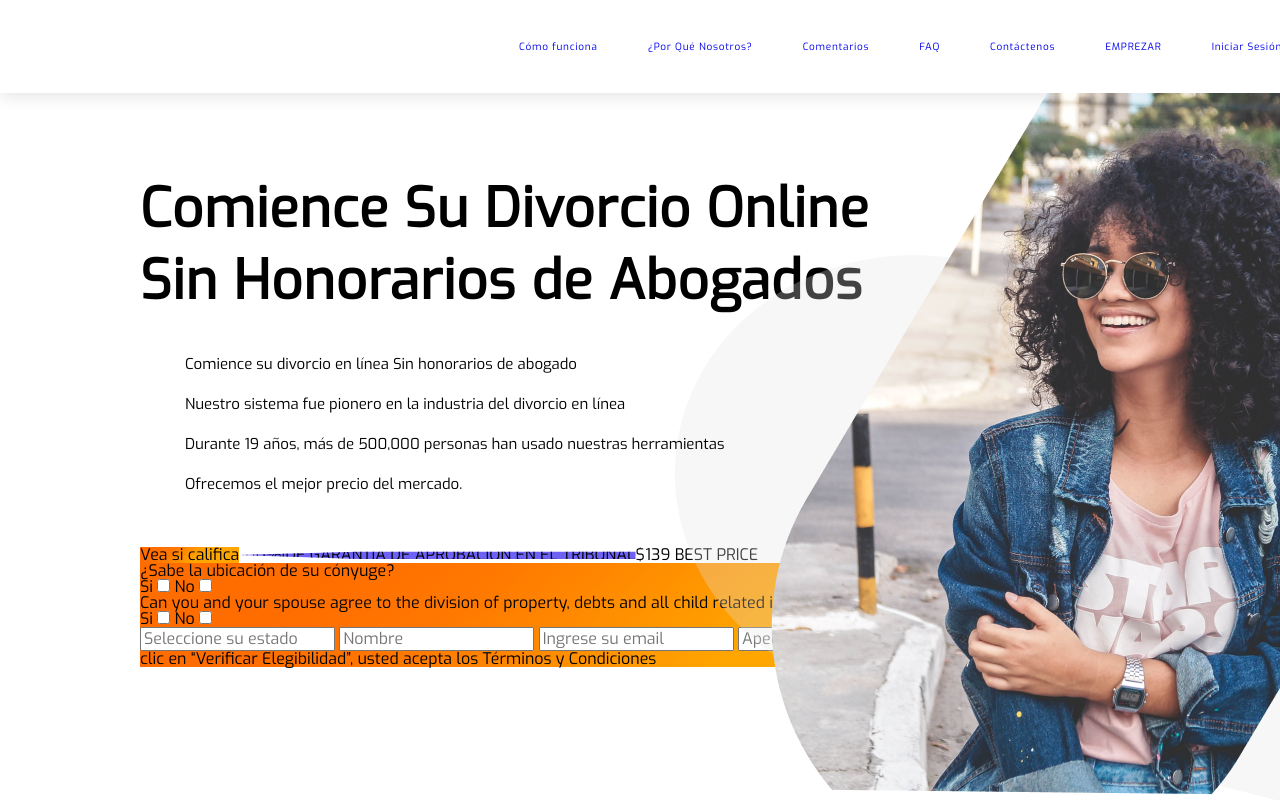
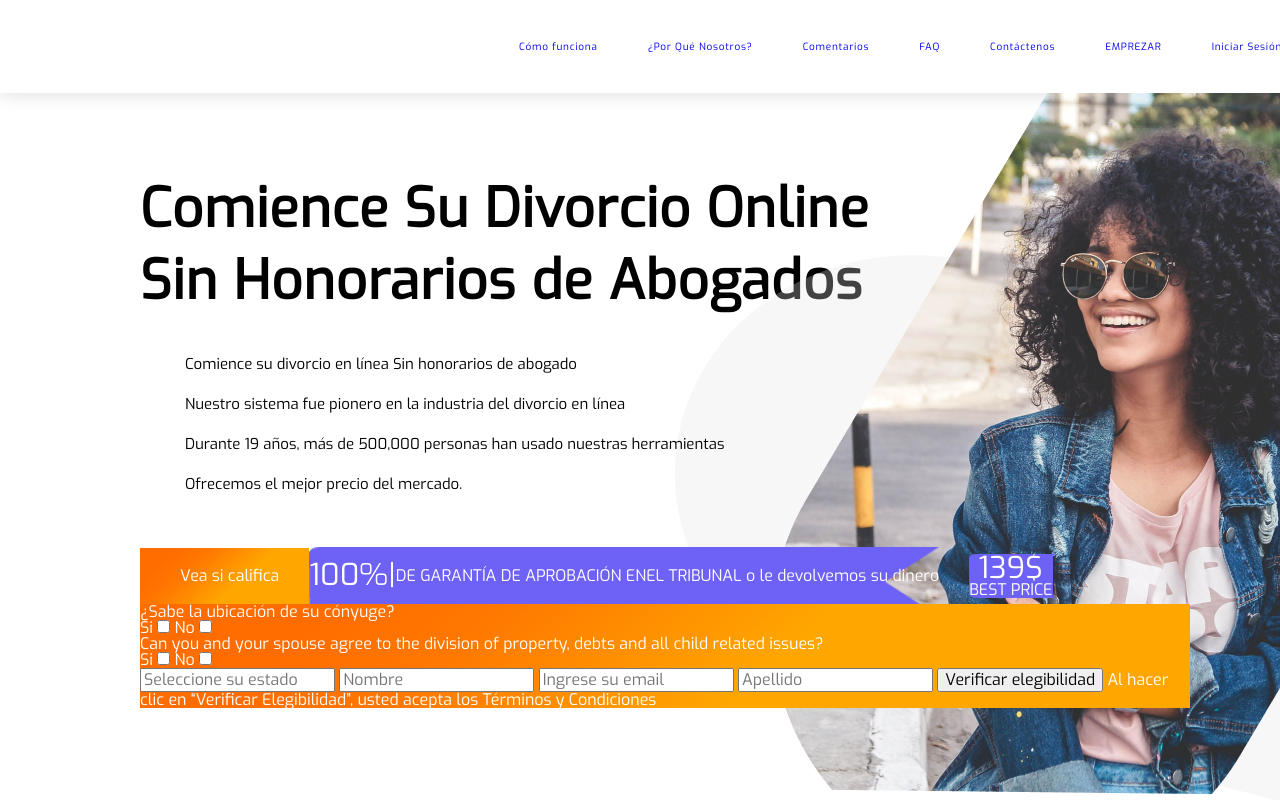
Before and after one commit to YaroslavPikiner/key-ua-task, a website: page index.html in a window 1280 px wide. Shown: the top 800 px of the page. Drawn offline with nearby package versions, Linux system fonts and the light colour scheme.

Commit message:
warranty form

```diff
--- a/index.html
+++ b/index.html
@@ -57,12 +57,17 @@
       </ul>
       <div class="offer__input">
         <div class="input__warranty">
-          <div class="warranty__wrapper">
+          <div class="warranty__wrapper--orange">
             <h4>Vea si califica</h4>
           </div>
-          <h2 class="warranty">100%|DE GARANTÍA DE APROBACIÓN EN EL TRIBUNAL</h2>
+          <div class="warranty__wrapper--violet">
+            <h2 class="warranty">100%|</h2>
+            <span class="warranty__text">DE GARANTÍA DE APROBACIÓN EN </span>
+            <span class="warranty__text">EL TRIBUNAL o le devolvemos su dinero</span>
+          </div>
           <div class="warranty__price">
-            $139 BEST PRICE
+            <span class="price">139$</span>
+            <span class="text">best price</span>
           </div>
         </div>
         <div class="input__data">
--- a/scss/_styles.scss
+++ b/scss/_styles.scss
@@ -81,16 +81,48 @@ body {
     height: 279px;
     width: 1050px;
     margin: 0 140px;
+    position: relative;
+    color: $white;
+    z-index: 1;
     .input__warranty {
       display: flex;
       flex-direction: row;
-      .warranty__wrapper {
+      align-items: center;
+      .warranty__wrapper--orange {
         background: $orange;
+        padding: 20px 30px 20px 40px;
       }
-
+      .warranty__wrapper--violet {
+        background: url("../img/Fill1.png");
+        background-repeat: no-repeat;
+        background-attachment: fixed;
+        background-size: cover;
+        display: flex;
+        justify-content: start;
+        align-items: center;
+      }
       .warranty {
-        clip-path: polygon(100% 30%, 100% 50%, 100% 75%, 30% 75%, 0% 50%, 30% 30%);
-        background-color: $violet;
+        font-size: 30px;
+        line-height: 57px;
+      }
+      .warranty__price {
+        background: url("../img/Group\ 3.png");
+        background-repeat: no-repeat;
+        background-size: cover;
+        text-transform: uppercase;
+        display: flex;
+        flex-direction: column;
+        justify-content: center;
+        align-items: center;
+        margin-left: 30px;
+        .price {
+          font-size: var(--text-head-size);
+          font-size: 30px;
+          line-height: 28px;
+        }
+        .text {
+          font-size: var(--text-base-size);
+        }
       }
     }
     .input__data {
```
Also changed, not shown: css/main.css, img/Fill 1.svg (added), img/Fill1.png (added), img/Group 3.png (added).
